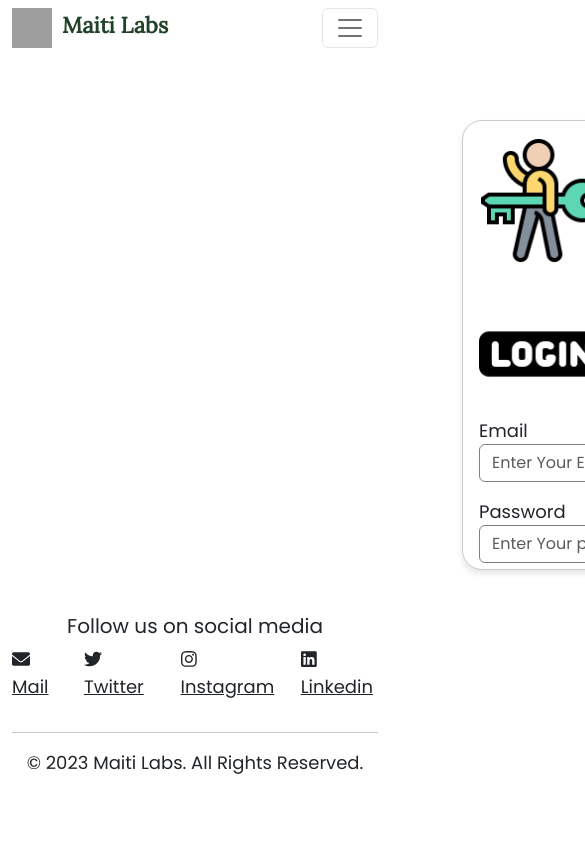
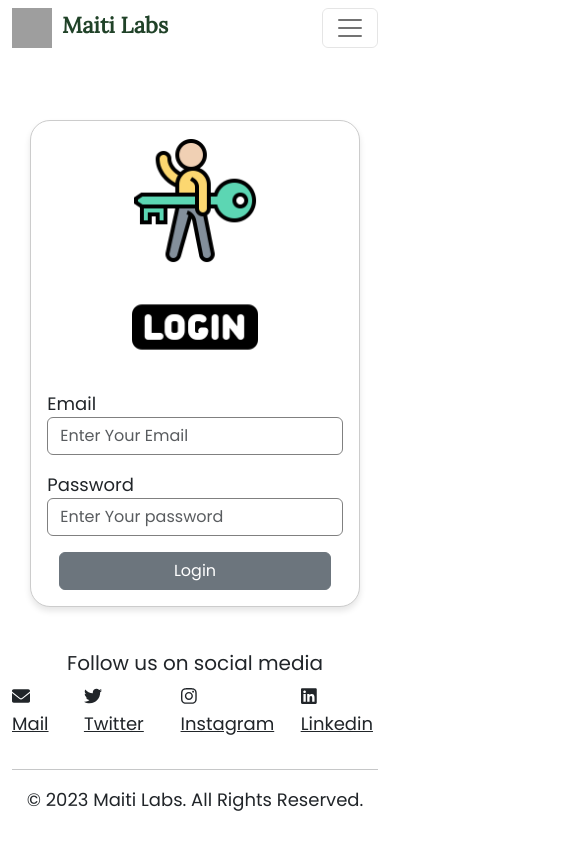
Before and after one commit to maitilabs/Maitilabs-UI, a React (Create React App) app: page /login in a window 390 px wide. Shown: the top 850 px of the page, 585 px wide, since content can reach past the window. Built offline with nearby package versions, Linux system fonts and the light colour scheme; grey boxes are pictures that could not be loaded; the HTML template or start-up script is replaced by a standard one.

Commit message:
responsive

```diff
--- a/src/myComponents/OTP.js
+++ b/src/myComponents/OTP.js
@@ -1,59 +1,55 @@
 import React from 'react';
 import Img from '../img/key_2170153.png';
 import axios from 'axios';
-import { useNavigate,useLocation } from 'react-router-dom';
+import { useNavigate, useLocation } from 'react-router-dom';
+import { Form, FormGroup, Container, Button, Input, Card, CardBody } from 'reactstrap';
 
-import { Form, FormGroup, Container, Button, Input, Card, CardBody } from 'reactstrap';
-function OTP(){
+function OTP() {
     const navigate = useNavigate();
     const location = useLocation();
-    const name= location.state.name;
+    const name = location.state.name;
     const email = location.state.email;
     const password = location.state.password;
-    const phonee= location.state.phone;
+    const phonee = location.state.phone;
     console.log(email);
+
     const handleOtp = async (e) => {
         e.preventDefault();
-          console.log(e.target.otp.value)  ;
+        console.log(e.target.otp.value);
         const OtpParams = {
-            name:name,
-            email:email,
-            password:password,
-            phone:phonee,
+            name: name,
+            email: email,
+            password: password,
+            phone: phonee,
             otp: e.target.otp.value,
         };
 
-          try{
-
-            const response= await axios.post(process.env.REACT_APP_API_URL+"/api/signup/verify",OtpParams, {
+        try {
+            const response = await axios.post(process.env.REACT_APP_API_URL + "/api/signup/verify", OtpParams, {
                 headers: {
                     'Content-Type': 'application/json'
                 }
             });
 
             console.log(response);
-              if(response.status===200){
-                  alert("registration successful");
+            if (response.status === 200) {
+                alert("Registration successful");
                 setTimeout(() => {
                     navigate('/login')
                 }, 1)
             }
-            }
-
-        catch(err){
+        } catch (err) {
             console.log(err);
         }
     }
 
-    return(
-        <div style={{marginLeft:450,marginTop:20}}>
+    return (
+        <div style={{ margin: '20px auto', maxWidth: '400px' }}>
             <Container>
-                <Card style={{width:400,borderRadius:20,height:450,border:"1px solid #ccc"}}>
+                <Card style={{ borderRadius: '20px', border: '1px solid #ccc' }}>
                     <CardBody>
                         <div className="d-flex justify-content-center align-items-center">
-                            <img className="img-fluid" src={Img} alt="content not found" style={{height:"15vh",width:"15vh", alignItems:'center' }} /><br></br>
-                        </div>
-                        <div className="text-center">
+                            <img className="img-fluid" src={Img} alt="content not found" style={{ height: "15vh", width: "15vh", alignItems: 'center' }} /><br />
                         </div>
                         <Form onSubmit={handleOtp}>
                             <FormGroup>
@@ -61,7 +57,7 @@ function OTP(){
                                 <Input name="otp" type="text" placeholder="Enter Your OTP" id="otp" style={{ borderColor: "grey" }} />
                             </FormGroup>
                             <Container>
-                                <Button type="submit" className="primary" >Submit</Button>
+                                <Button type="submit" className="primary" block>Submit</Button>
                             </Container>
                         </Form>
                     </CardBody>
@@ -70,4 +66,5 @@ function OTP(){
         </div>
     )
 }
+
 export default OTP;
--- a/src/myComponents/Signup.js
+++ b/src/myComponents/Signup.js
@@ -1,86 +1,84 @@
 import React from "react";
 import Img from '../img/signupLogo.png';
-import { Card, CardBody, Form, FormGroup, Row, Col, Container, Input, Button} from 'reactstrap';
+import { Card, CardBody, Form, FormGroup, Row, Col, Container, Input, Button } from 'reactstrap';
 import axios from 'axios';
 import { useNavigate } from 'react-router-dom';
 
+function Signup() {
+    const navigate = useNavigate();
 
-function Signup() {
-
-
-      const navigate = useNavigate();
-  const handleSubmit=async(e)=>{
-
+    const handleSubmit = async (e) => {
         e.preventDefault();
-      const formData= {
+        const formData = {
             name: e.target.name.value,
             email: e.target.email.value,
             password: e.target.password.value,
-        phone:  e.target.phone.value
+            phone: e.target.phone.value
         };
 
-    try{
-        const response= await axios.post(process.env.REACT_APP_API_URL+"/api/signup",formData, {
+        try {
+            const response = await axios.post(process.env.REACT_APP_API_URL + "/api/signup", formData, {
                 headers: {
                     'Content-Type': 'application/json'
                 }
             });
             console.log(response);
-        if(response.status===200){
+            if (response.status === 200) {
                 alert("SUCCESS")
             }
 
-        if(response.status===400){
+            if (response.status === 400) {
                 alert('already registered');
             }
 
             setTimeout(() => {
-            navigate('/OTP', {state: {
+                navigate('/OTP', {
+                    state: {
                         name: formData.name,
                         email: formData.email,
                         password: formData.password,
                         phone: formData.phone
-            } });
+                    }
+                });
             }, 1)
 
         }
-    catch(err){
+        catch (err) {
             console.log(err);
         }
     }
-
 
     return (
         <div>
             <Card>
                 <CardBody style={{ marginTop: -15 }}>
-                    <Row >
-                        <Col md={4}>
-                            <img className="img-fluid" style={{ width: 400, height: 300, marginLeft: 120, marginTop: 60 }} src={Img} alt="not found" />
+                    <Row>
+                        <Col md={4} className="text-center">
+                            <img className="img-fluid" style={{ maxWidth: '100%', height: 'auto', marginTop: 20 }} src={Img} alt="not found" />
                         </Col>
-                        <Col md={8} style={{ width: 550, marginLeft: 150 }}>
-                            <div style={{ margin: 10, border: "1px solid #ccc", padding: "10px", borderRadius: 50 }}>
-                                <Form onSubmit={handleSubmit}  style={{ margin: 10 }}>
+                        <Col md={8}>
+                            <div style={{ margin: 10, border: "1px solid #ccc", padding: "10px", borderRadius: 30 }}>
+                                <Form onSubmit={handleSubmit} style={{ margin: 10 }}>
                                     <h5 className="text-center">Signup</h5>
                                     <FormGroup>
-                                        <label for="name">Name</label>
+                                        <label htmlFor="name">Name</label>
                                         <Input type="text" placeholder="Enter Your Name" id="name" name="name" style={{ borderColor: "grey" }} />
                                     </FormGroup>
                                     <FormGroup>
-                                        <label for="email">Email</label>
+                                        <label htmlFor="email">Email</label>
                                         <Input type="email" placeholder="Enter Your Email" id="email" name="email" style={{ borderColor: "grey" }} />
                                     </FormGroup>
                                     <FormGroup>
-                                        <label for="password">password</label>
-                                        <Input type="password" placeholder="Enter Your password" id="password" name="password" style={{ borderColor: "grey" }} />
+                                        <label htmlFor="password">Password</label>
+                                        <Input type="password" placeholder="Enter Your Password" id="password" name="password" style={{ borderColor: "grey" }} />
                                     </FormGroup>
                                     <FormGroup>
-                                        <label for="phone">Phone</label>
+                                        <label htmlFor="phone">Phone</label>
                                         <Input type="number" placeholder="Enter Your Phone" id="phone" name="phone" style={{ borderColor: "grey" }} />
                                     </FormGroup>
-                                    <Container style={{ marginTop: -10 }} className="text-center">
-                                        <Button type="submit" className="btn btn-success" >SignUp</Button>
-                                        <Button type="reset" className="btn btn-warning" style={{ margin: 10 }}>Clear</Button>
+                                    <Container className="text-center">
+                                        <Button type="submit" className="btn btn-success btn-block">SignUp</Button>
+                                        <Button type="reset" className="btn btn-warning btn-block" style={{ margin: 10 }}>Clear</Button>
                                     </Container>
                                 </Form>
                             </div>
@@ -89,6 +87,7 @@ function Signup() {
                 </CardBody>
             </Card>
         </div>
-    )
+    );
 }
+
 export default Signup;
--- a/src/myComponents/login.js
+++ b/src/myComponents/login.js
@@ -6,12 +6,9 @@ import axios from "axios";
 import { useNavigate } from 'react-router-dom';
 import Swal from "sweetalert2";
 
-
 import { useState, useEffect } from 'react';
 
-
-function Login({ isUserLoggedIn, setIsUserLoggedIn } ) {
-
+function Login({ isUserLoggedIn, setIsUserLoggedIn }) {
   const [token, setToken] = useState(null);
 
   // Load token from local storage on initial render
@@ -30,8 +27,6 @@ const login = (newToken) => {
     setIsUserLoggedIn(true);
   };
 
-
-
   const navigate = useNavigate();
 
   const handleLogin = async (e) => {
@@ -43,11 +38,10 @@ const login = (newToken) => {
     };
 
     try {
-          const response = await axios.post(process.env.REACT_APP_API_URL+'/api/login', queryParams);
+      const response = await axios.post(process.env.REACT_APP_API_URL + '/api/login', queryParams);
       console.log(response.data);
       if (response.data.msg === "login success") {
         login(`Bearer ${response.data.token}`);
-
 
         // Redirect to the dashboard route
         Swal.fire({
@@ -80,27 +74,27 @@ const login = (newToken) => {
   };
 
   return (
-        <div style={{marginLeft:450,marginTop:20}}>
+    <div style={{ margin: '20px auto', maxWidth: '400px' }}>
       <Container>
-                <Card style={{width:400,borderRadius:20,height:450,border:"1px solid #ccc"}}>
+        <Card style={{ borderRadius: '20px', border: '1px solid #ccc' }}>
           <CardBody>
-                        <div classNameName="d-flex justify-content-center align-items-cente">
-                            <img classNameName="img-fluid" src={Img} alt="content not found" style={{height:"15vh",width:"15vh"}} /><br></br>
+            <div className="d-flex justify-content-center align-items-center">
+              <img className="img-fluid" src={Img} alt="content not found" style={{ height: "15vh", width: "15vh" }} />
             </div>
-                        <div classNameName="d-flex justify-content-center align-items-center">
-                        <img classNameName="img-fluid" src={Img2} alt="content not found" style={{height:"15vh",width:"15vh"}} />
+            <div className="d-flex justify-content-center align-items-center">
+              <img className="img-fluid" src={Img2} alt="content not found" style={{ height: "15vh", width: "15vh" }} />
             </div>
             <Form onSubmit={handleLogin}>
               <FormGroup>
-                                <label> Email </label>
+                <label>Email</label>
                 <Input type="email" placeholder="Enter Your Email" id="email" style={{ borderColor: "grey" }} />
               </FormGroup>
               <FormGroup>
-                                <label> Password </label>
+                <label>Password</label>
                 <Input type="password" placeholder="Enter Your password" id="password" style={{ borderColor: "grey" }} />
               </FormGroup>
               <Container>
-                                <Button type="submit" classNameName="primary" >Login</Button>
+                <Button type="submit" className="primary" block>Login</Button>
               </Container>
             </Form>
           </CardBody>
@@ -109,4 +103,5 @@ const login = (newToken) => {
     </div>
   )
 };
+
 export default Login;
```
Also changed, not shown: src/myComponents/Homepage.js (+0 -7 lines). Lines whose indentation alone changed are shown as unchanged.
